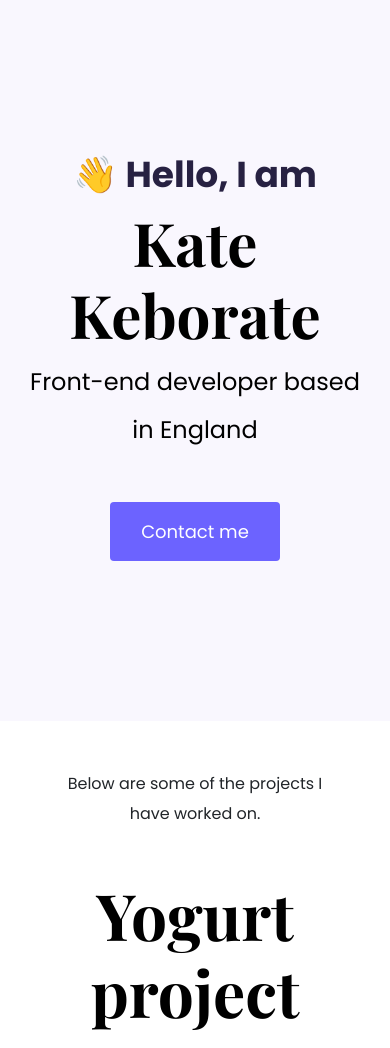
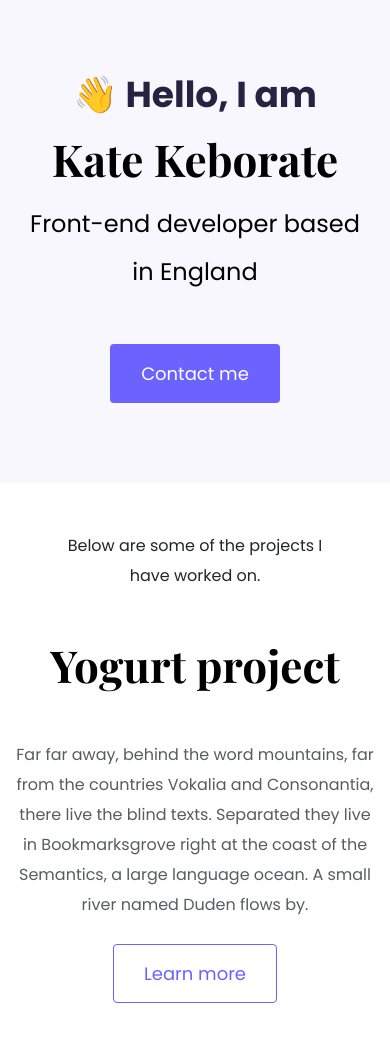
Before and after one commit to Kate465/Portfolio-project1, a plain HTML site: page index.html in a window 390 px wide. Shown: the top 1048 px of the page. Drawn offline with nearby package versions, Linux system fonts and the light colour scheme; a web font is replaced by a local one.

Commit message:
made project to be responsive to mobile devices

```diff
--- a/index.html
+++ b/index.html
@@ -48,7 +48,7 @@
     </p>
 
     <div class="container">
-      <div class="row mb-4">
+      <div class="row mb-5">
         <div class="col d-none d-sm-block">
           <img src="images/yogurt.png" class="img-fluid" alt="" />
         </div>
@@ -68,7 +68,7 @@
           </div>
         </div>
       </div>
-      <div class="row mb-4">
+      <div class="row mb-5">
         <div class="col">
           <div class="project-description">
             <h2 class="mb-5">Weather App</h2>
--- a/styles/portfolio.css
+++ b/styles/portfolio.css
@@ -73,6 +73,14 @@ p {
     text-align: center;
   }
   h1 {
-    font-size: 60px;
+    font-size: 44px;
+    line-height: 1.5;
+  }
+  h2 {
+    font-size: 44px;
+    padding: 0;
+  }
+  .hero {
+    padding: 80px 20px;
   }
 }
```
